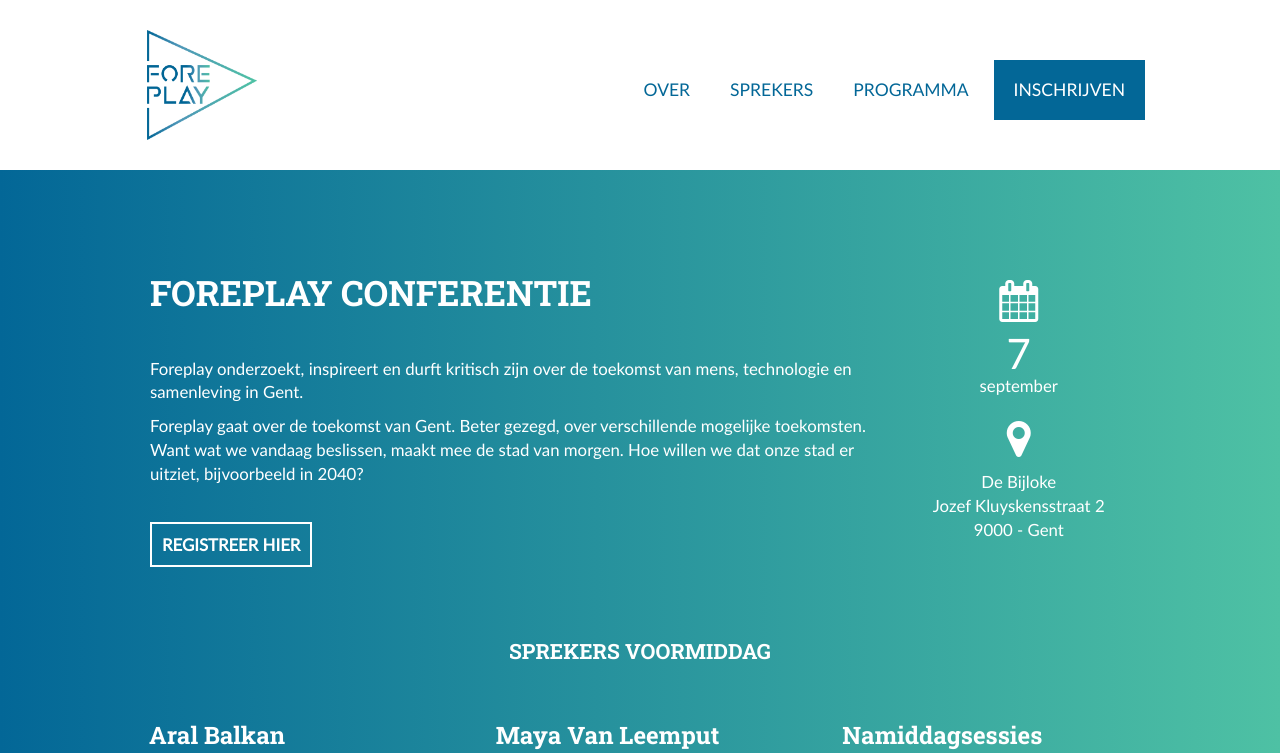
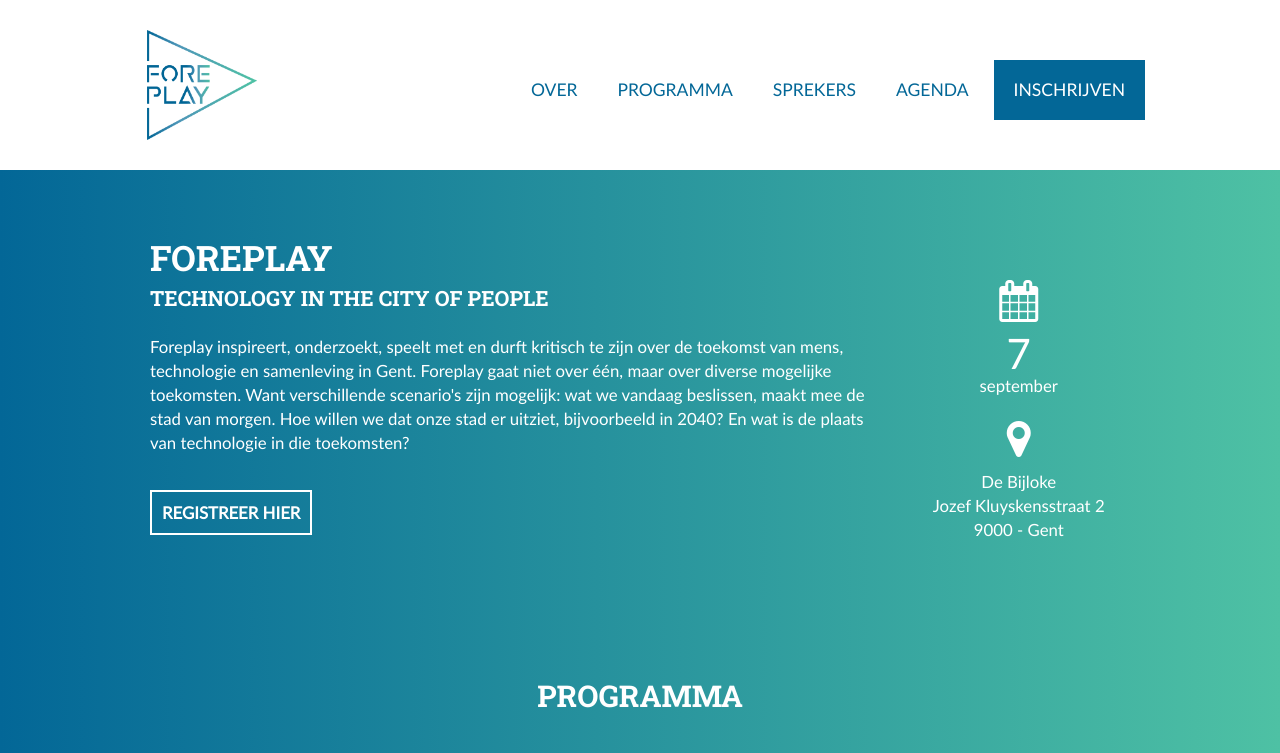
Before and after one commit to PieterJanPauwels/Foreplay.gent, a website: page index.html in a window 1280 px wide. Shown: the top 753 px of the page. Drawn offline with nearby package versions, Linux system fonts and the light colour scheme.

Commit message:
Changed nav menu to have a better overview
+ Copy changes

```diff
--- a/index.html
+++ b/index.html
@@ -73,8 +73,9 @@
             <div id="navbar" class="navbar-collapse collapse">
                 <ul class="nav navbar-nav navbar-right">
                     <li><a href="#site-intro">OVER</a></li>
+                    <li><a href="#site-media">PROGRAMMA</a></li>
                     <li><a href="#site-info">SPREKERS</a></li>
-                    <li><a href="#site-programme">PROGRAMMA</a></li>
+                    <li><a href="#site-programme">AGENDA</a></li>
                     <!--<li><a href="faq.html">CODE OF CONDUCT</a></li>-->
                     <li><a class="cta" href="https://foreplaygent.eventbrite.nl">INSCHRIJVEN</a></li>
                 </ul>
@@ -129,14 +130,14 @@
                 <div class="row">
                     <div class="col-xs-12">
                         <div class="col-xs-9 col-sm-9 text-big">
-                            <h1 class="extra-spacing">
-                                FOREPLAY CONFERENTIE
+                            <h1>
+                                FOREPLAY
                             </h1>
+                            <h2>
+                                Technology in the City of People
+                            </h2>
                             <p>
-                              Foreplay onderzoekt, inspireert en durft kritisch zijn over de toekomst van mens, technologie en samenleving in Gent.
-                            </p>
-                            <p>
-                              Foreplay gaat over de toekomst van Gent. Beter gezegd, over verschillende mogelijke toekomsten. Want wat we vandaag beslissen, maakt mee de stad van morgen. Hoe willen we dat onze stad er uitziet, bijvoorbeeld in 2040?
+                             Foreplay inspireert, onderzoekt, speelt met en durft kritisch te zijn over de toekomst van mens, technologie en samenleving in Gent. Foreplay gaat niet over één, maar over diverse mogelijke toekomsten. Want verschillende scenario's zijn mogelijk: wat we vandaag beslissen, maakt mee de stad van morgen. Hoe willen we dat onze stad er uitziet, bijvoorbeeld in 2040? En wat is de plaats van technologie in die toekomsten?
                             </p>
                             <br>
                             <p class="extra-spacing">
@@ -160,8 +161,12 @@
                     </div>
                 </div>
             </div>
+         </div>
+     </div>
+    <div id="site-media">
+        <div class="section bg-gradient">
             <div class="container">
-                    <h2 class="text-center text-blue">Sprekers voormiddag</h2>
+                    <h2 class="text-center text-blue">PROGRAMMA</h2>
                     <div class="row info-cards extra-spacing">
                         <div class="col-md-4 col-xs-12">
                             <div class="card-white">
@@ -278,7 +283,7 @@
                                 <div class="modal-content">
                                     <div class="modal-header">
                                         <button type="button" class="close" data-dismiss="modal" aria-label="Close"><span aria-hidden="true">&times;</span></button>
-                                        <h4 class="modal-title" id="myModalLabel">Maarten Haijer - Hoogeleraar Urban Futures aan de Universiteit van Utrecht</h4>
+                                        <h4 class="modal-title" id="myModalLabel">Maarten Hajer - Hoogeleraar Urban Futures aan de Universiteit van Utrecht</h4>
                                     </div>
                                     <div class="modal-body">
                                         <p>
@@ -377,8 +382,8 @@
 -->
 <div id="site-programme" class="section bg-gradient">
         <div class="container">
-            <h2 class="text-center text-blue">PROGRAMMA</h2>
-            <h4 class="text-center">HET DEFINITIEVE PROGRAMMA ZAL LATER WORDEN TOEGEVOEGD</h4 >
+            <h2 class="text-center text-blue">AGENDA</h2>
+            <!--<h4 class="text-center">HET DEFINITIEVE PROGRAMMA ZAL LATER WORDEN TOEGEVOEGD</h4 >-->
             <div class="row">
                 <div class="col-md-6 col-xs-12 timetable">
                     <div class="row">
```
